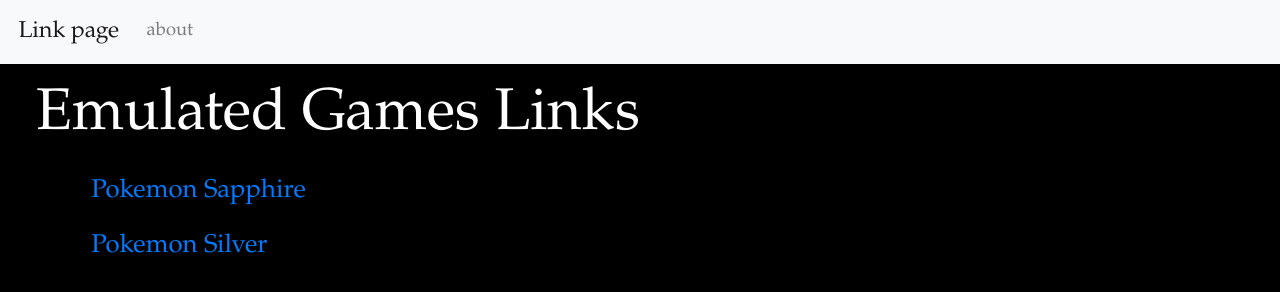
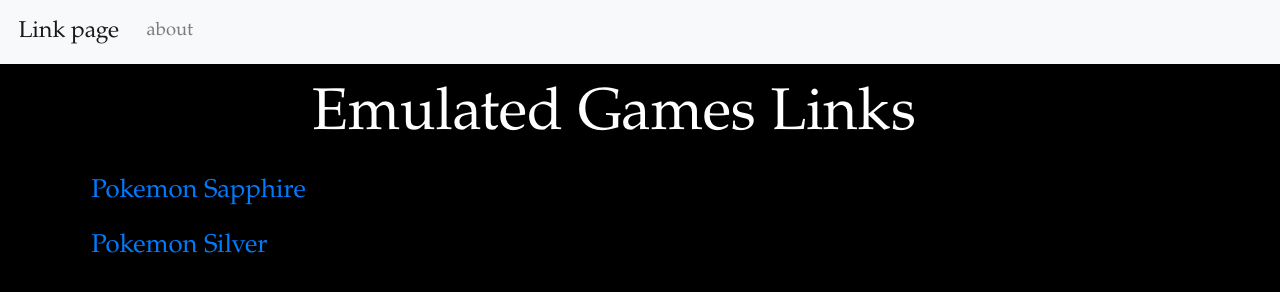
Before and after one commit to CarterDemon09/emuhub, a plain HTML site: page index.html in a window 1280 px wide. Drawn offline with nearby package versions, Linux system fonts and the light colour scheme.

Commit message:
Update main.css

```diff
--- a/css/main.css
+++ b/css/main.css
@@ -34,7 +34,7 @@
     margin-bottom: 1.5rem;
     font-size: 3.2rem;
     line-height: 1;
-    margin-left: -10rem;
+    margin-left: 5rem;
 }
 
 h2 {
```
